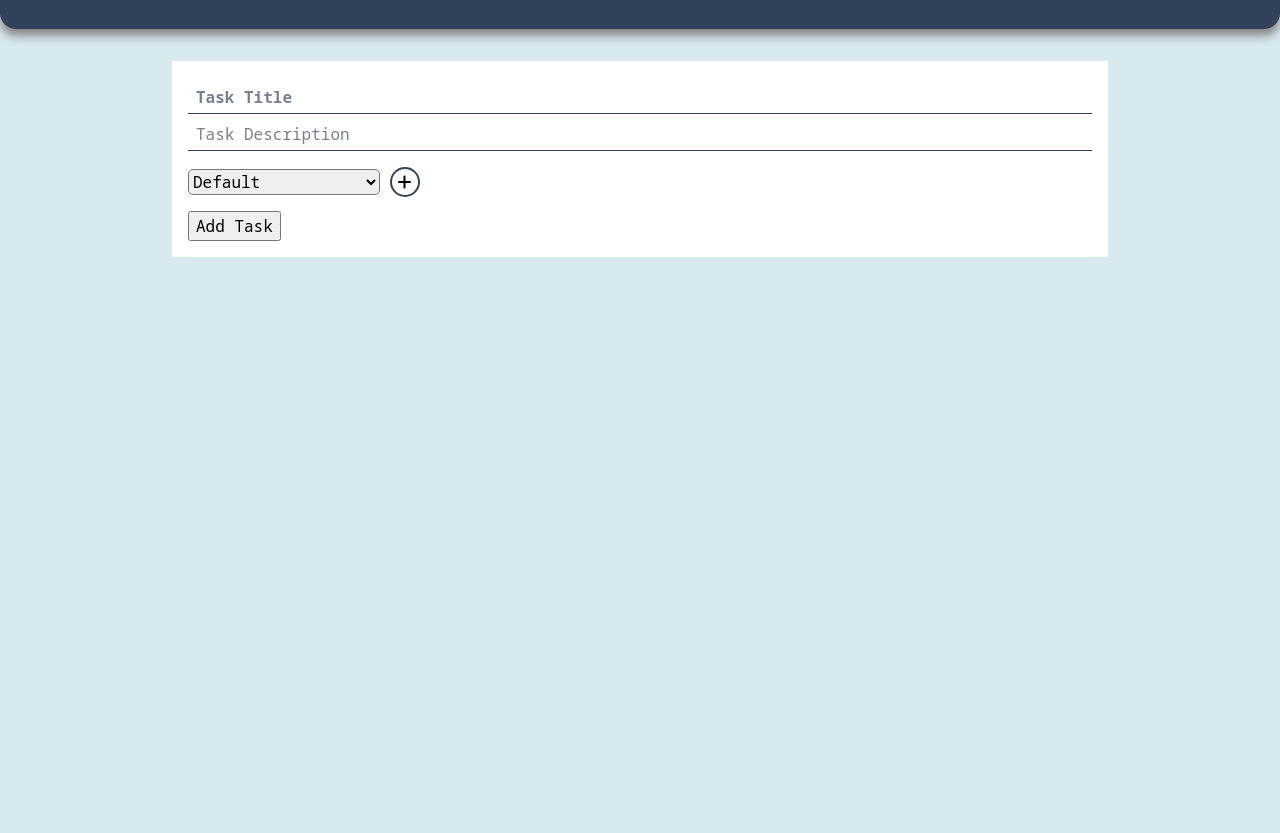
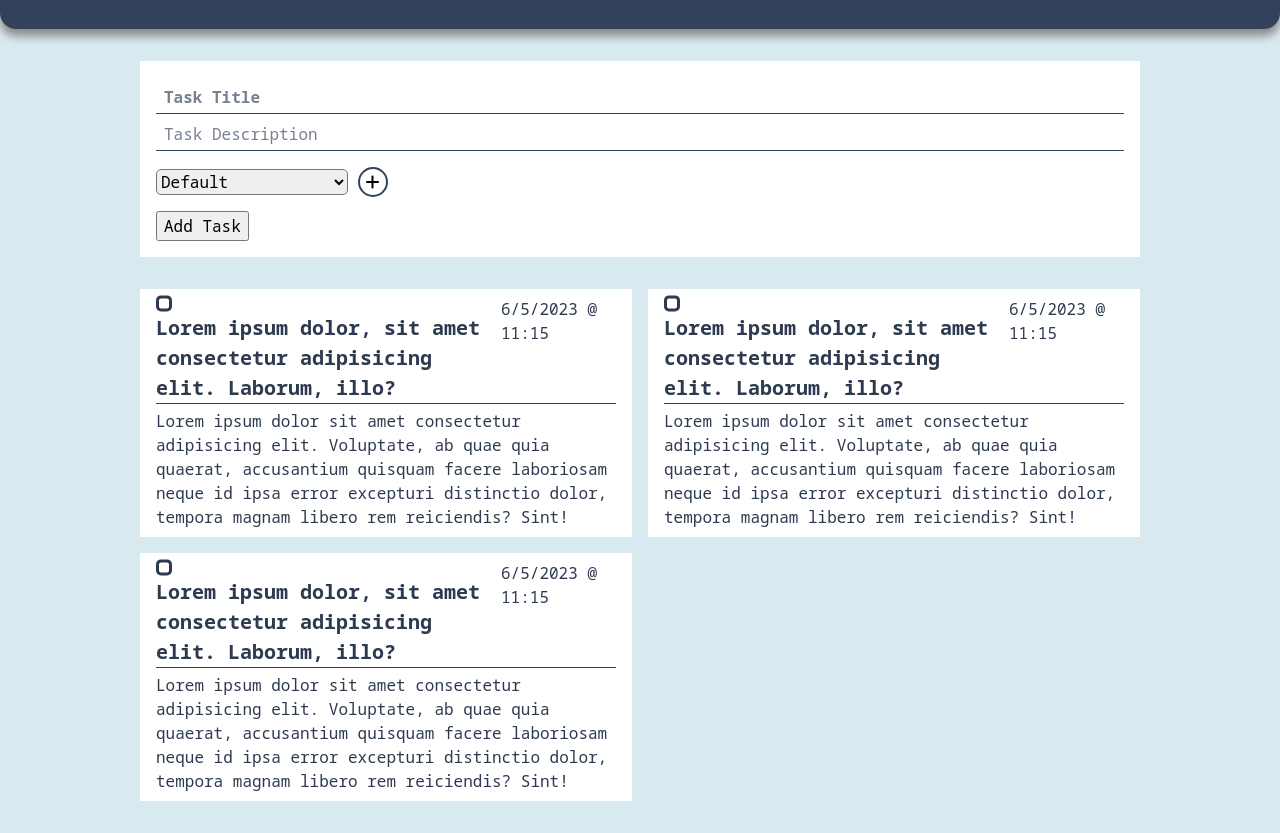
Before and after one commit to bene-volent/to-do-in-future, a website built with Vite: page index.html in a window 1280 px wide. Shown: the part 83-916 px from the top of the page. Before the commit the page ends 800 px from the top, so only its background shows below. Built offline with nearby package versions, Linux system fonts and the light colour scheme.

Commit message:
Some Changes

```diff
--- a/index.html
+++ b/index.html
@@ -2,16 +2,16 @@
 <html lang="en">
 
 <head>
-  <meta charset="UTF-8">
-  <meta http-equiv="X-UA-Compatible" content="IE=edge">
-  <meta name="viewport" content="width=device-width, initial-scale=1.0">
+  <meta charset="UTF-8" />
+  <meta http-equiv="X-UA-Compatible" content="IE=edge" />
+  <meta name="viewport" content="width=device-width, initial-scale=1.0" />
   <title>To Do List for Future</title>
-  <link rel="preconnect" href="https://fonts.googleapis.com">
-  <link rel="preconnect" href="https://fonts.gstatic.com" crossorigin>
+  <link rel="preconnect" href="https://fonts.googleapis.com" />
+  <link rel="preconnect" href="https://fonts.gstatic.com" crossorigin />
   <link
     href="https://fonts.googleapis.com/css2?family=Noto+Sans+Mono:wght@100;200;300;400;500;600;700;800;900&display=swap"
-    rel="stylesheet">
-  <link rel="stylesheet" href="style.css">
+    rel="stylesheet" />
+  <link rel="stylesheet" href="style.css" />
 
   <script src="https://kit.fontawesome.com/daa6f974ad.js" crossorigin="anonymous"></script>
   <script src="main.js" defer></script>
@@ -22,42 +22,85 @@
     <h1>To Do List for things, I want to do but can't right now!</h1>
   </header>
   <main>
+    <section>
       <div class="container">
-      <form id="new-task-input">
+        <div id="new-task-input">
           <div class="task-detail">
             <div class="task-title">
               <label for="task">Create New Task</label>
-            <div id="task-title" contenteditable="true" class="task-input editable" data-placeholder="Task Title" role="textbox" ></div>
+              <div id="task-title" contenteditable="true" class="task-input editable" data-placeholder="Task Title"
+                role="textbox"></div>
             </div>
             <div class="task-description-detail">
-
               <label for="task-description">Task Description</label>
-            <div id="task-description" contenteditable="true" class="task-description editable" data-placeholder="Task Description" role="textbox"></div>
+              <div id="task-description" contenteditable="true" class="task-description editable"
+                data-placeholder="Task Description" role="textbox"></div>
             </div>
-
           </div>
           <div class="category-detail">
             <label for="category-dropdown">Choose Category</label>
             <select name="category-dropdown" id="category-dropdown">
-            <option value="0" class="category-item">Default</option>
+              <option value="0" class="category-item">
+                Default
+              </option>
             </select>
             <button class="new-category" data-state="closed">
               <i class="fa-solid fa-plus"></i>
             </button>
             <div class="new-cat-box">
-            <input type="text" name="new-cat" id="new-cat" maxlength="20">
+              <input type="text" name="new-cat" id="new-cat" maxlength="20" />
               <button class="new-cat-add">Add</button>
             </div>
           </div>
           <div id="task-submit">
             <button>Add Task</button>
           </div>
-      </form>
         </div>
-
+      </div>
+    </section>
+    <section>
+      <div class="container">
+        <div class="tasks-table">
+          <div class="task">
+            <div class="task-heading" role="heading">
+              <div>
+                <input type="checkbox" name="task-pending" id="task-pending" />
+                <h2 class="task-name">Lorem ipsum dolor, sit amet consectetur adipisicing elit. Laborum, illo?</h2>
+              </div>
+              <span class="task-date">6/5/2023 @ 11:15</span>
+            </div>
+            <div class="task-desc">Lorem ipsum dolor sit amet consectetur adipisicing elit. Voluptate, ab quae quia
+              quaerat, accusantium quisquam facere laboriosam neque id ipsa error excepturi distinctio dolor, tempora
+              magnam libero rem reiciendis? Sint!</div>
+          </div>
+          <div class="task">
+            <div class="task-heading" role="heading">
+              <div>
+                <input type="checkbox" name="task-pending" id="task-pending" />
+                <h2 class="task-name">Lorem ipsum dolor, sit amet consectetur adipisicing elit. Laborum, illo?</h2>
+              </div>
+              <span class="task-date">6/5/2023 @ 11:15</span>
+            </div>
+            <div class="task-desc">Lorem ipsum dolor sit amet consectetur adipisicing elit. Voluptate, ab quae quia
+              quaerat, accusantium quisquam facere laboriosam neque id ipsa error excepturi distinctio dolor, tempora
+              magnam libero rem reiciendis? Sint!</div>
+          </div>
+          <div class="task">
+            <div class="task-heading" role="heading">
+              <div>
+                <input type="checkbox" name="task-pending" id="task-pending" />
+                <h2 class="task-name">Lorem ipsum dolor, sit amet consectetur adipisicing elit. Laborum, illo?</h2>
+              </div>
+              <span class="task-date">6/5/2023 @ 11:15</span>
+            </div>
+            <div class="task-desc">Lorem ipsum dolor sit amet consectetur adipisicing elit. Voluptate, ab quae quia
+              quaerat, accusantium quisquam facere laboriosam neque id ipsa error excepturi distinctio dolor, tempora
+              magnam libero rem reiciendis? Sint!</div>
+          </div>
+        </div>
+      </div>
+    </section>
   </main>
-
 </body>
 
-
 </html>
--- a/main.js
+++ b/main.js
@@ -11,19 +11,17 @@ String.prototype.toTitleCase = function () {
 
 let categories = ["Default"];
 
+let tasks = {};
 
-
-
-
-// function refreshCatOptions(){
-//     let categorySelector = document.querySelector('#category')
-//     categories.forEach((val,index)=>{
-//         let option = document.createElement("option")
-//         option.value = index+1;
-//         option.text = val
-//         categorySelector.add(option)
-//     })
-// }
+function refreshCatOptions(){
+    let categorySelector = document.querySelector('#category-dropdown')
+    categories.forEach((val,index)=>{
+        let option = document.createElement("option")
+        option.value = index+1;
+        option.text = val
+        categorySelector.add(option)
+    })
+}
 
 const newCategory = document.querySelector(".new-category");
 
@@ -63,10 +61,21 @@ document.querySelector(".new-cat-add").addEventListener("click", (e) => {
 
 document.querySelector("#task-submit").addEventListener("click", (e) => {
     e.preventDefault();
-    const title = document.getElementById("task-title").innerHTML;
+
+    const title = document.getElementById("task-title").innerHTML.toTitleCase();
+    if (title.length === 0) {
+        return;
+    }
     const description = document.getElementById("task-description").innerHTML;
     const categoryIndex =
         document.getElementById("category-dropdown").selectedIndex;
+
+    if (tasks[categories[categoryIndex]] === undefined) {
+        tasks[categories[categoryIndex]] = {};
+    }
+    if (tasks[categories[categoryIndex]][title] !== undefined) {
+        return;
+    }
     const currentdate = new Date();
     const currentDateTime =
         currentdate.getDate() +
@@ -78,4 +87,17 @@ document.querySelector("#task-submit").addEventListener("click", (e) => {
         currentdate.getHours() +
         ":" +
         currentdate.getMinutes();
+
+    tasks[categories[categoryIndex]][title] = {
+        description,
+        categoryIndex,
+        currentDateTime,
+    };
 });
+
+function readFromJSON(json) {
+    tasks = JSON.parse(json);
+    categories = Object.keys(tasks)
+    refreshCatOptions()
+
+}
--- a/style.css
+++ b/style.css
@@ -8,9 +8,7 @@
 * {
   margin: 0;
 }
-html, body {
-  height: 100%;
-}
+
 body {
   line-height: 1.5;
   -webkit-font-smoothing: antialiased;
@@ -34,16 +32,18 @@ p, h1, h2, h3, h4, h5, h6 {
 :root{
   font-family: 'Noto Sans Mono', monospace;
   --fs-400:1rem;
+  --fs-600:1.25rem;
   --font-color:#fff;
 
   --max-width: 1000px;
-  --min-padding:0.5rem;
+  --min-padding:3rem;
 
 }
 
 @media (width < 600px) {
   :root{
   --fs-400:0.75rem;
+  --fs-600:1rem;
 
   }
 }
@@ -52,7 +52,7 @@ body{
   background-color: #d8e9f0;
   font-size: var(--fs-400);
   color:var(--font-color);
-
+  margin-bottom: 2rem;
 }
 
 .title{
@@ -82,7 +82,6 @@ body{
   background-color: #fff;
   color:#33425b;
   padding: 1rem;
-  margin-inline: 2rem;
   margin-block: 2rem;
   word-wrap: break-word;
   word-break: break-all;
@@ -151,3 +150,66 @@ body{
 .new-category[data-state="open"] + .new-cat-box{
   display: block;
 }
+
+.tasks-table{
+  display: grid;
+  grid-template-columns: repeat(auto-fit,minmax(450px,1fr));
+  gap: 1rem;
+  grid-template-rows: auto;
+}
+.task{
+  background-color: #fff;
+  color: #2d3a50;
+  padding: 0.5rem 1rem 0.5rem;
+}
+
+.task-heading{
+  display: grid;
+  grid-template-columns: 0.75fr 0.25fr;
+
+  border-bottom: #33425b 1px solid;
+
+
+}
+
+#task-pending[type="checkbox"]{
+  appearance: none; /* Hide the native checkbox */
+  background-color: white;
+  margin:0;
+  color:currentColor;
+  width: var(--fs-400);
+  height: var(--fs-400);
+  border: 0.2rem solid currentColor;
+  border-radius: 5px;
+  transform: translateY(-0.1rem);
+
+  display: grid;
+  place-content: center;
+}
+#task-pending[type='checkbox']::before{
+  content: '';
+  width:calc(var(--fs-400)/2);
+  height:calc(var(--fs-400)/2);
+
+  transform:scale(0);
+  transition: transform 120ms ease-in-out;
+  box-shadow: inset 1em 1em #33425b;
+}
+#task-pending[type='checkbox']:checked::before{
+  transform:scale(1);
+  transform-origin: bottom left;
+  clip-path: polygon(14% 44%, 0 65%, 50% 100%, 100% 16%, 80% 0%, 43% 62%);
+}
+#task-pending[type='checkbox']:focus{
+  outline:max(2px,0.1rem) solid currentColor;
+  outline-offset:max(2px,0.1rem) ;
+}
+.task-name{
+  font-size: var(--fs-600);
+}
+.task-desc,.task-date{
+  font-size: var(--fs-400);
+}
+.task-desc{
+  padding-top: 5px;
+}
```
Lines whose indentation alone changed are shown as unchanged.
